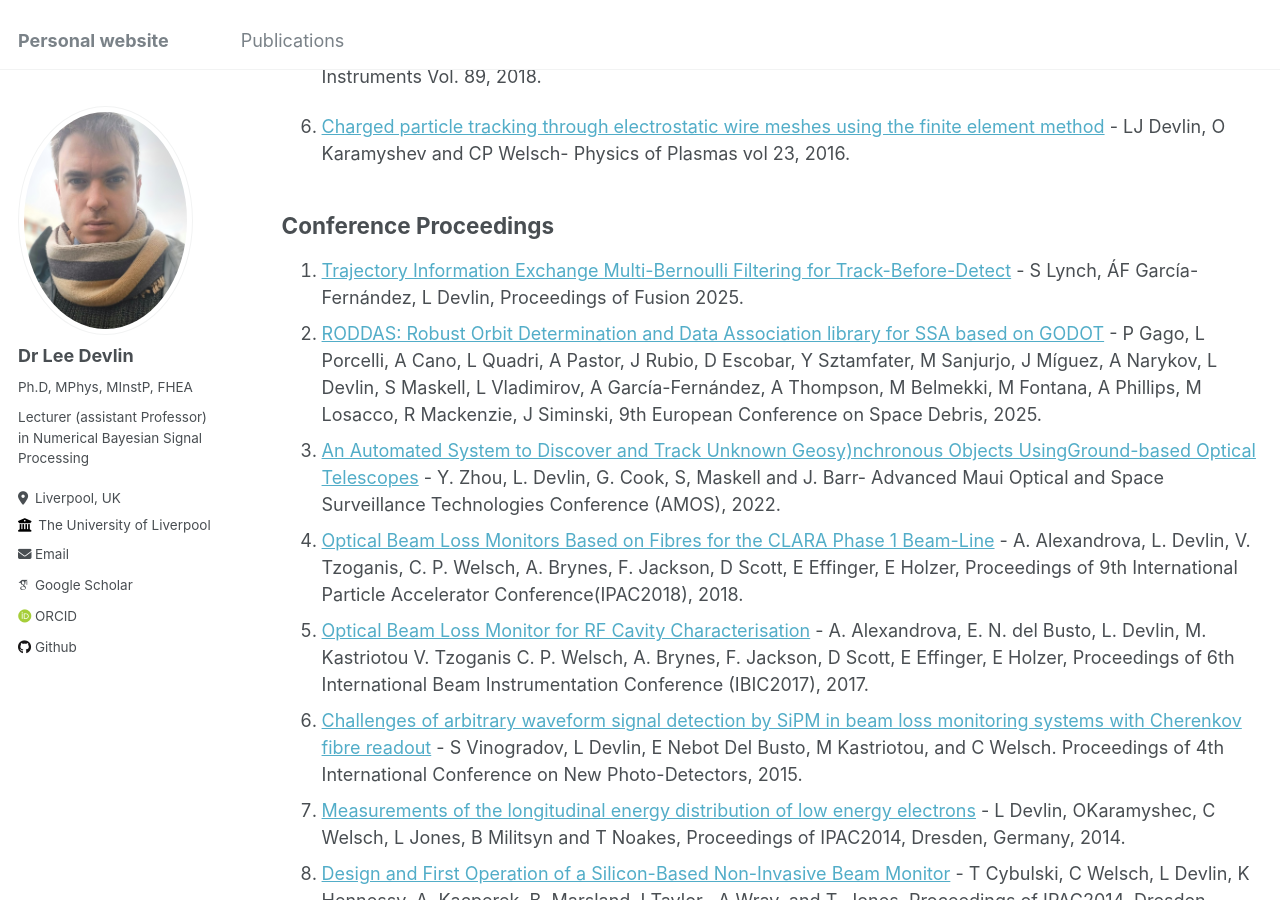
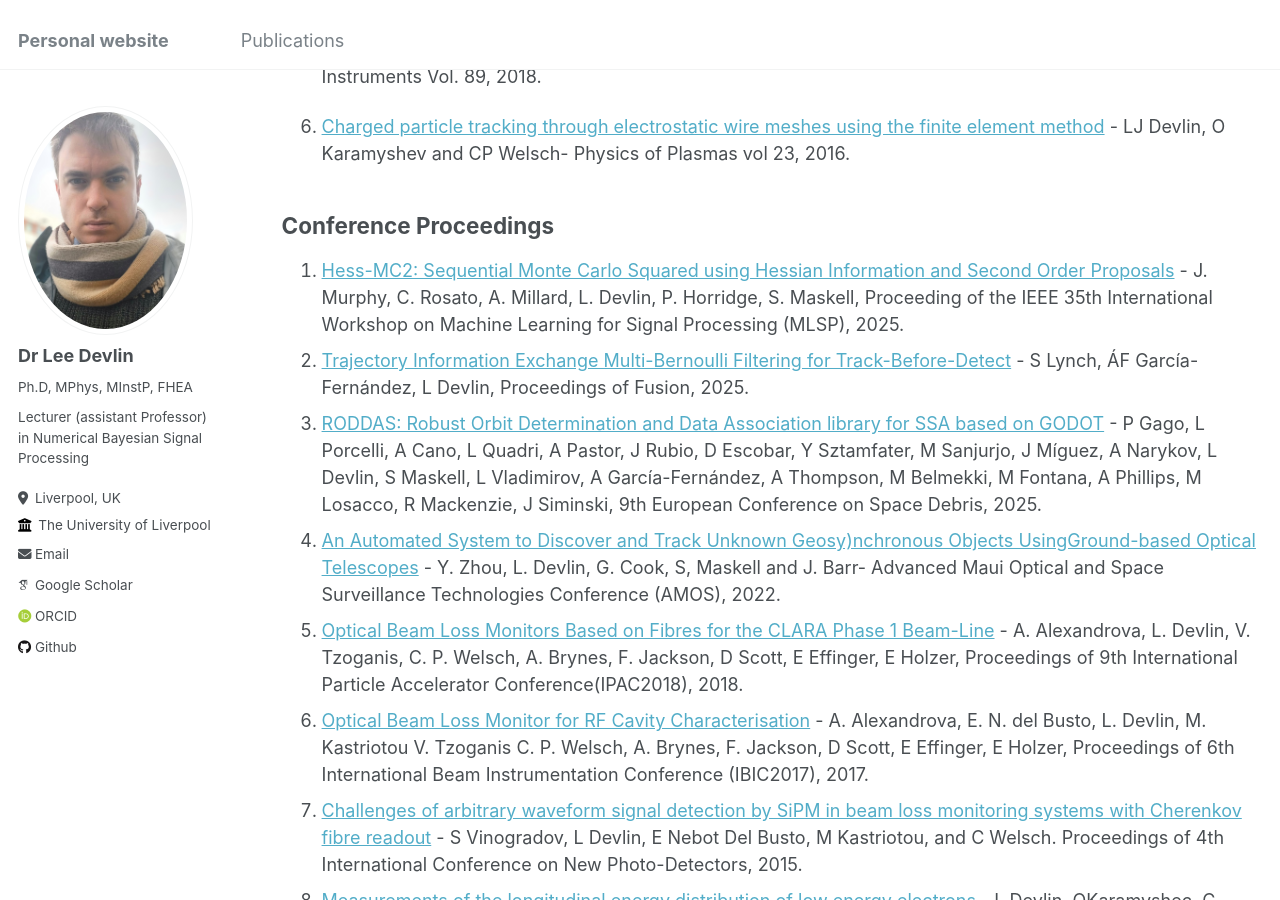
Before and after one commit to LJDevlin/LJDevlin.github.io, a Jekyll site: the page built from _pages/publications.md, in a window 1280 px wide and 900 px high, scrolled down 620 px. Built offline with Jekyll 4.4.1, drawn with Linux system fonts in a browser that asks for light colours; some web fonts are replaced.

Commit message:
Update conference proceedings in publications.md

```diff
--- a/_pages/publications.md
+++ b/_pages/publications.md
@@ -27,7 +27,8 @@ IEEE Signal Processing Letters - Vol. 31, 2024.
 1. [Charged particle tracking through electrostatic wire meshes using the finite element method](https://pubs.aip.org/aip/pop/article-abstract/23/6/063110/320043/Charged-particle-tracking-through-electrostatic?redirectedFrom=fulltext) - LJ Devlin, O Karamyshev and CP Welsch- Physics of Plasmas vol 23, 2016.
 
 ## Conference Proceedings
-1. [Trajectory Information Exchange Multi-Bernoulli Filtering for Track-Before-Detect](https://ieeexplore.ieee.org/abstract/document/11124029) - S Lynch, ÁF García-Fernández, L Devlin, Proceedings of Fusion 2025.
+1. [Hess-MC2: Sequential Monte Carlo Squared using Hessian Information and Second Order Proposals](https://ieeexplore.ieee.org/document/11204343) - J. Murphy, C. Rosato, A. Millard, L. Devlin, P. Horridge, S. Maskell, Proceeding of the IEEE 35th International Workshop on Machine Learning for Signal Processing (MLSP), 2025.
+1. [Trajectory Information Exchange Multi-Bernoulli Filtering for Track-Before-Detect](https://ieeexplore.ieee.org/abstract/document/11124029) - S Lynch, ÁF García-Fernández, L Devlin, Proceedings of Fusion, 2025.
 1. [RODDAS: Robust Orbit Determination and Data Association library for SSA based on GODOT](https://conference.sdo.esoc.esa.int/proceedings/sdc9/paper/311/SDC9-paper311.pdf) - P Gago, L Porcelli, A Cano, L Quadri, A Pastor, J Rubio, D Escobar, Y Sztamfater, M Sanjurjo, J Míguez, A Narykov, L Devlin, S Maskell, L Vladimirov, A García-Fernández, A Thompson, M Belmekki, M Fontana, A Phillips, M Losacco, R Mackenzie, J Siminski, 9th European Conference on Space Debris, 2025.
 1. [An Automated System to Discover and Track Unknown Geosy)nchronous Objects UsingGround-based Optical Telescopes](https://amostech.com/TechnicalPapers/2022/Poster/Zhou.pdf) - Y. Zhou, L. Devlin, G. Cook, S, Maskell and J. Barr- Advanced Maui Optical and Space Surveillance Technologies Conference (AMOS), 2022.
 1. [Optical Beam Loss Monitors Based on Fibres for the CLARA Phase 1 Beam-Line](https://accelconf.web.cern.ch/ipac2018/papers/thpml090.pdf) - A. Alexandrova, L. Devlin, V. Tzoganis, C. P. Welsch, A. Brynes, F. Jackson, D Scott, E Effinger, E Holzer, Proceedings of 9th International Particle Accelerator Conference(IPAC2018), 2018.
```
